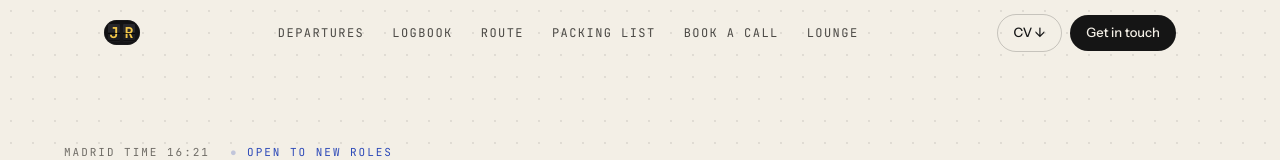
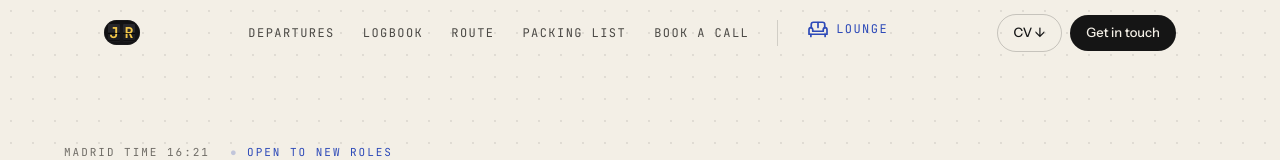
Before and after one commit to jaimerabazo/Portfolio, a Next.js app: page / in a window 1280 px wide. Shown: the top 160 px of the page. Built offline with nearby package versions, Linux system fonts and the light colour scheme.

Commit message:
mejora del navbar con lounge

```diff
--- a/components/Doodles.tsx
+++ b/components/Doodles.tsx
@@ -204,6 +204,12 @@ export const ICONS: Record<string, string[]> = {
     "M22 27 q4 -4 8 0 M35 27 q4 -4 8 0",
     "M24 38 q8 8 16 0",
   ],
+  sofa: [
+    "M14 29 V20 C14 16.5 16.5 14 20 14 H44 C47.5 14 50 16.5 50 20 V29",
+    "M32 15 V28",
+    "M8 34 C8 30.5 10 28.5 13 28.5 C16 28.5 18 30.5 18 34 V38 H46 V34 C46 30.5 48 28.5 51 28.5 C54 28.5 56 30.5 56 34 V46 H8 Z",
+    "M13 46 V52 M51 46 V52",
+  ],
   brick: [
     "M8 30 H56 V52 H8 Z",
     "M14 30 V23 H24 V30 M28 30 V23 H38 V30 M42 30 V23 H52 V30",
--- a/components/Navbar.tsx
+++ b/components/Navbar.tsx
@@ -4,18 +4,25 @@ import { ComponentProps, useEffect, useState } from "react";
 import Link from "next/link";
 import { usePathname } from "next/navigation";
 import { motion, AnimatePresence } from "framer-motion";
+import clsx from "clsx";
+import { Doodle, ICONS } from "./Doodles";
 
-const links = [
+const links: { href: string; label: string; lounge?: boolean }[] = [
   { href: "#departures", label: "Departures" },
   { href: "#logbook", label: "Logbook" },
   { href: "#route", label: "Route" },
   { href: "#packing", label: "Packing list" },
   { href: "#contact", label: "Book a call" },
-  { href: "/lounge/", label: "Lounge" },
+  // Its own page, not a section: set apart in blue pen with a sofa.
+  { href: "/lounge/", label: "Lounge", lounge: true },
 ];
 
 // Section anchors live on the home page. There they stay plain anchors (the
 // smooth-scroll handler picks them up); from other pages they lead home first.
+function Sofa({ className }: { className: string }) {
+  return <Doodle paths={ICONS.sofa} viewBox="0 0 64 64" mode="mount" delay={0.8} strokeWidth={1.7} className={className} />;
+}
+
 function Go({ href, home, ...rest }: { href: string; home: boolean } & Omit<ComponentProps<"a">, "href">) {
   if (href.startsWith("#") && home) return <a href={href} {...rest} />;
   return <Link href={href.startsWith("#") ? `/${href}` : href} {...rest} />;
@@ -54,8 +61,16 @@ export default function Navbar() {
 
           <ul className="hidden items-center gap-7 lg:flex whitespace-nowrap font-mono text-[12px] uppercase tracking-[0.12em]">
             {links.map((l) => (
-              <li key={l.href}>
-                <Go href={l.href} home={home} className="text-ink-600 hover:text-ink-900 transition-colors link-reveal">
+              <li key={l.href} className={clsx(l.lounge && "border-l border-ink-900/15 pl-7")}>
+                <Go
+                  href={l.href}
+                  home={home}
+                  className={clsx(
+                    "transition-colors link-reveal",
+                    l.lounge ? "inline-flex items-center gap-1.5 text-pen hover:text-ink-900" : "text-ink-600 hover:text-ink-900"
+                  )}
+                >
+                  {l.lounge && <Sofa className="-my-1 h-6 w-6" />}
                   {l.label}
                 </Go>
               </li>
@@ -110,7 +125,13 @@ export default function Navbar() {
                   animate={{ opacity: 1, y: 0 }}
                   transition={{ delay: 0.1 + i * 0.05, duration: 0.6 }}
                 >
-                  <Go href={l.href} home={home} onClick={() => setOpen(false)} className="font-serif text-4xl text-ink-900">
+                  <Go
+                    href={l.href}
+                    home={home}
+                    onClick={() => setOpen(false)}
+                    className={clsx("font-serif text-4xl", l.lounge ? "inline-flex items-center gap-3 text-pen" : "text-ink-900")}
+                  >
+                    {l.lounge && <Sofa className="h-10 w-10" />}
                     {l.label}
                   </Go>
                 </motion.li>
```
